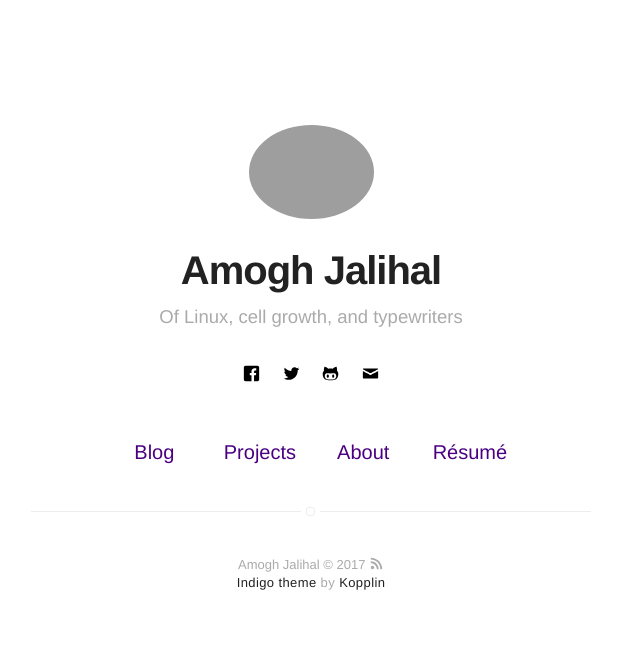
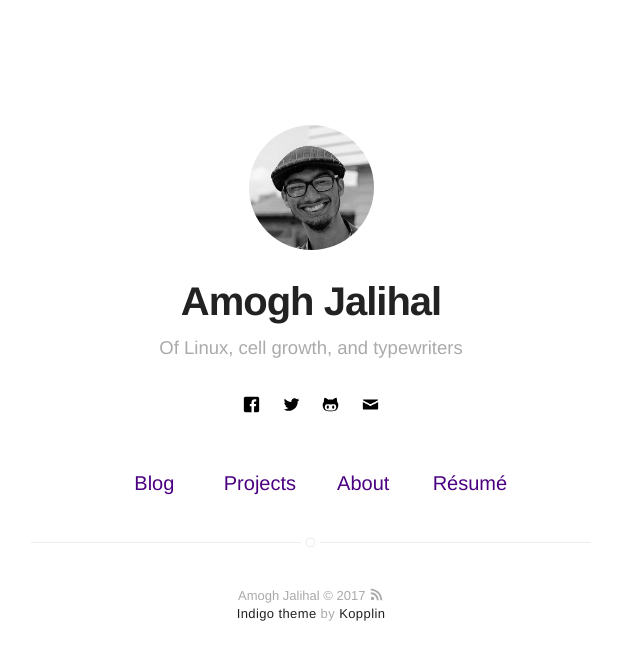
Before and after one commit to amoghpj/amoghpj.github.io, a Jekyll site: the page built from index.html, in a window 1280 px wide. Shown: the top 660 px of the page, without its empty margins (329-969 px from the left). Built offline with Jekyll 4.4.1, drawn with Linux system fonts in a browser that asks for light colours.

Commit message:
fixed typo

```diff
--- a/_config.yml
+++ b/_config.yml
@@ -8,7 +8,7 @@ description: A blog about technology and stuff related
 # if it's an external image, update below for true
 # better with square images
 external-image: false
-picture: assets/images/me.jpg
+picture: assets/images/me.jpeg
 
 # If you want to include your resume, set to true
 # and specify source (external or local).
```
